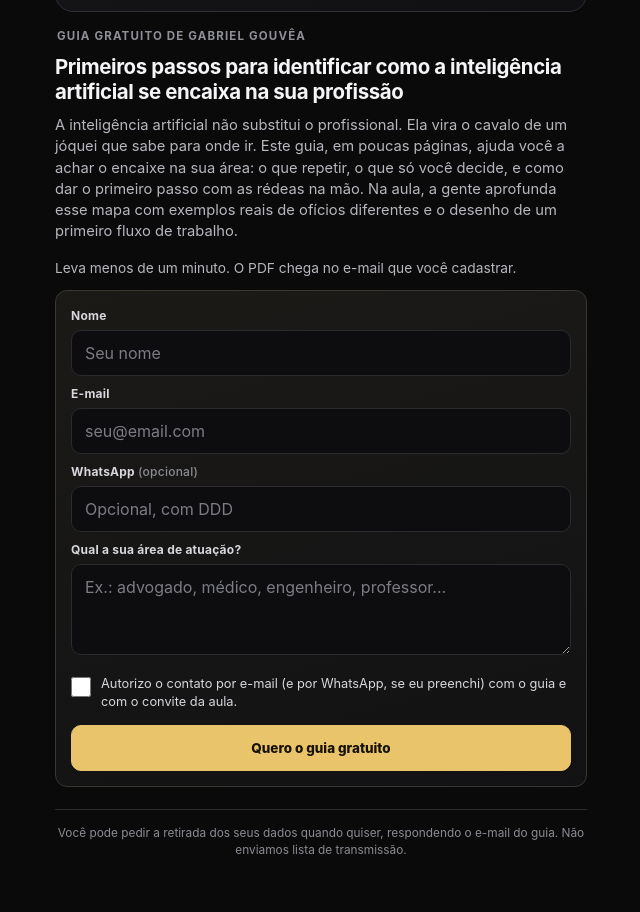
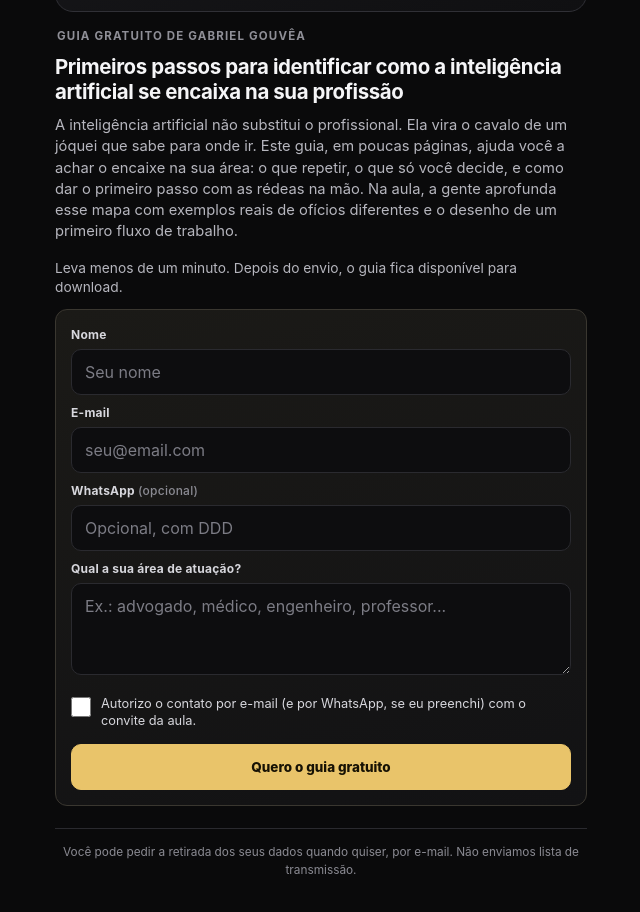
Before and after one commit to gouveaero/links, a plain HTML site: page profissao/index.html in a window 1280 px wide. Shown: the part 166-1078 px from the top of the page, without its empty margins (319-959 px from the left). Drawn offline with Linux system fonts and the light colour scheme.

Commit message:
Tira a promessa de envio do guia por e-mail
O PDF fica só no download da página de obrigado. O aviso da aula permanece.

```diff
--- a/profissao/index.html
+++ b/profissao/index.html
@@ -29,7 +29,7 @@
   <h2 class="titulo-pagina">Primeiros passos para identificar como a inteligência artificial se encaixa na sua profissão</h2>
   <p class="intro">A inteligência artificial não substitui o profissional. Ela vira o cavalo de um jóquei que sabe para onde ir. Este guia, em poucas páginas, ajuda você a achar o encaixe na sua área: o que repetir, o que só você decide, e como dar o primeiro passo com as rédeas na mão. Na aula, a gente aprofunda esse mapa com exemplos reais de ofícios diferentes e o desenho de um primeiro fluxo de trabalho.</p>
 
-  <p class="acima-form">Leva menos de um minuto. O PDF chega no e-mail que você cadastrar.</p>
+  <p class="acima-form">Leva menos de um minuto. Depois do envio, o guia fica disponível para download.</p>
   <div class="painel" id="caixa-form">
     <form id="form-lead" class="painel-form" novalidate>
       <div class="hp" aria-hidden="true">
@@ -59,7 +59,7 @@
 
       <label class="painel-check" id="label-autorizo" for="autorizo">
         <input id="autorizo" name="autorizo" type="checkbox" required>
-        <span>Autorizo o contato por e-mail (e por WhatsApp, se eu preenchi) com o guia e com o convite da aula.</span>
+        <span>Autorizo o contato por e-mail (e por WhatsApp, se eu preenchi) com o convite da aula.</span>
       </label>
 
       <p class="painel-erro" id="form-erro" role="alert" hidden></p>
@@ -70,7 +70,7 @@
   </div>
 
   <footer>
-    <p class="priv">Você pode pedir a retirada dos seus dados quando quiser, respondendo o e-mail do guia. Não enviamos lista de transmissão.</p>
+    <p class="priv">Você pode pedir a retirada dos seus dados quando quiser, por e-mail. Não enviamos lista de transmissão.</p>
   </footer>
 </div>
 
```
Also changed, not shown: profissao/obrigado/index.html (+2 -2 lines).
